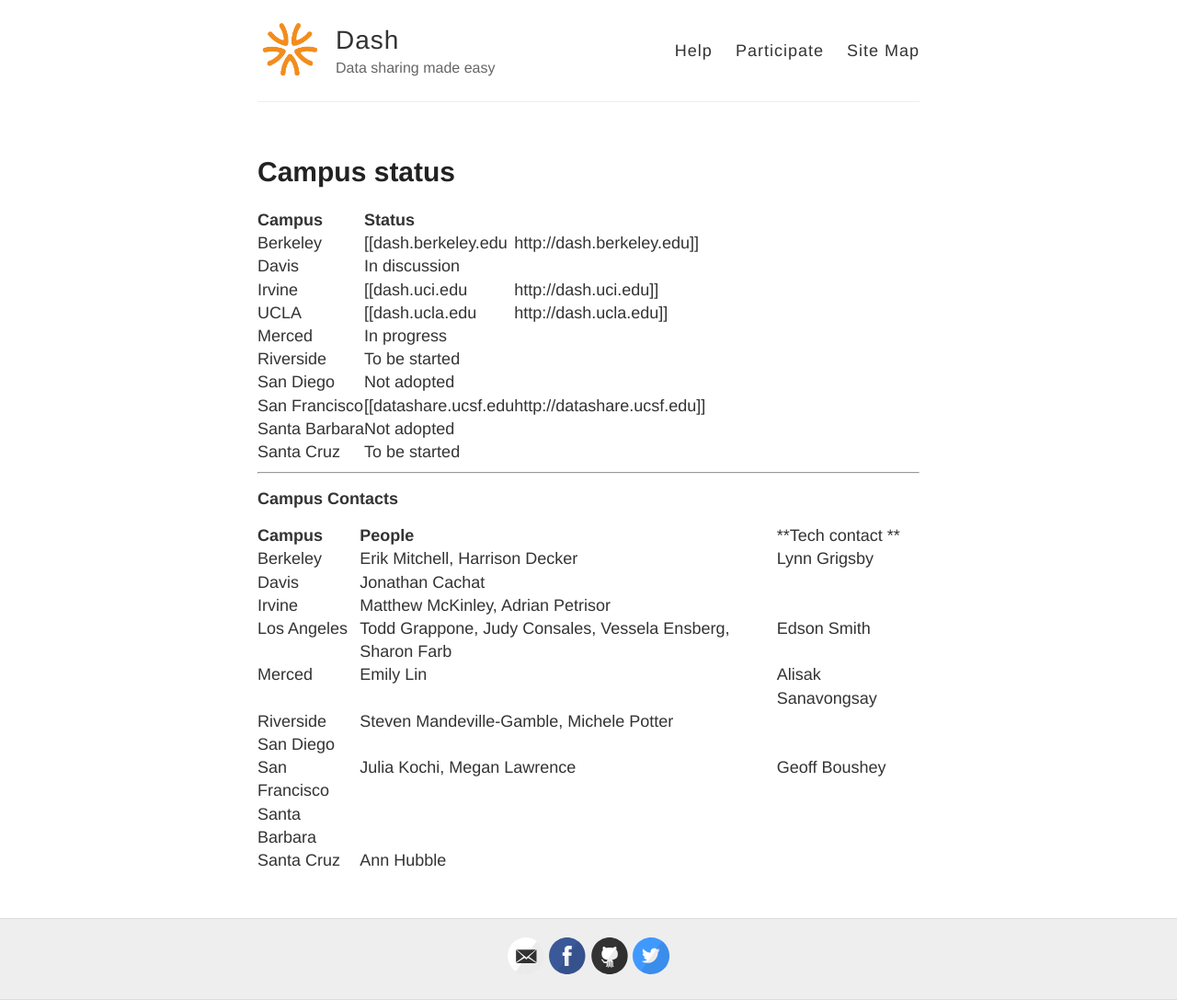
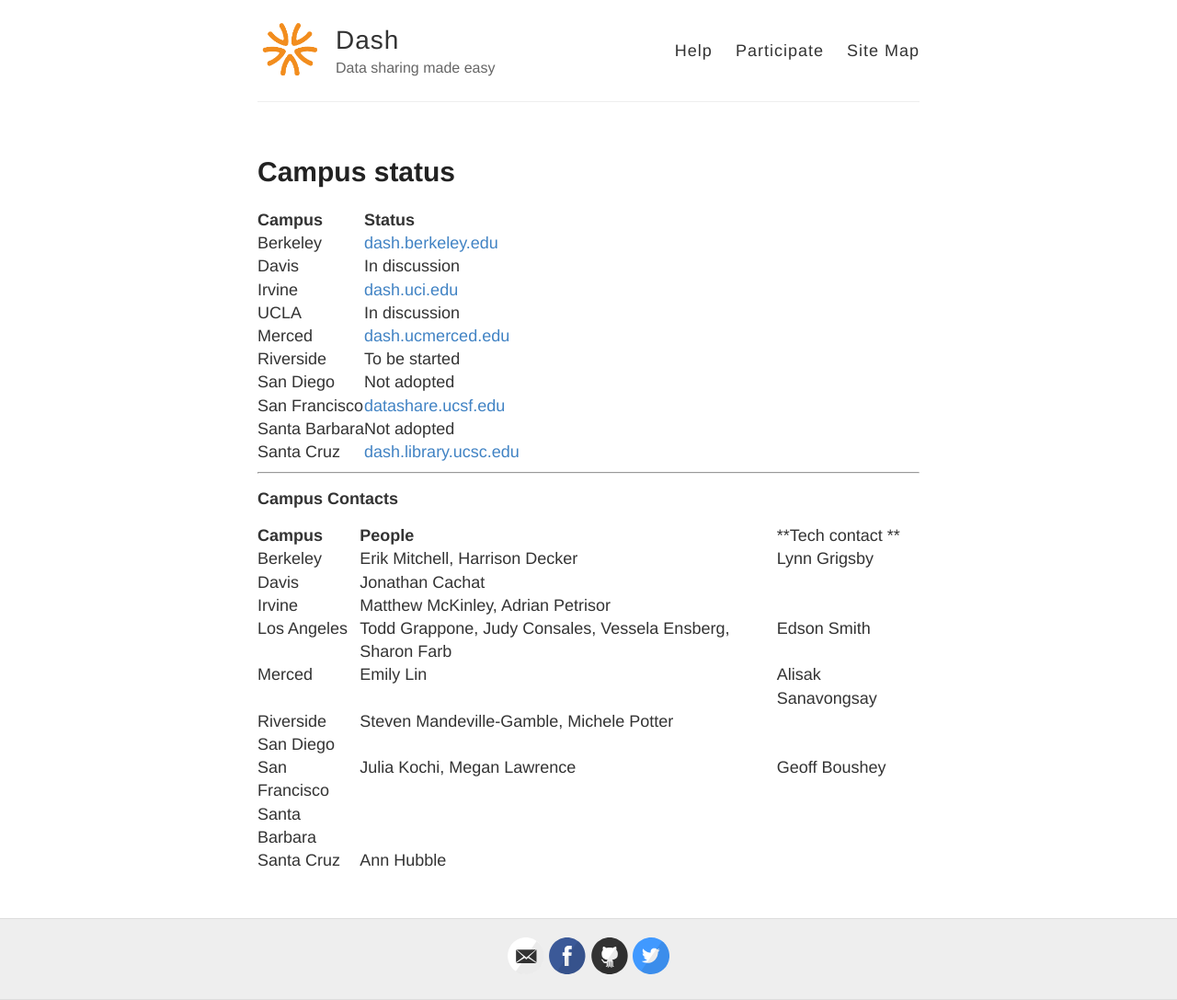
Before and after one commit to CDLUC3/dash, a Jekyll site: the page built from campus-status.md, in a window 1280 px wide. Shown: the whole page at 92% size. Built offline with Jekyll 4.4.1, drawn with Linux system fonts in a browser that asks for light colours.

Commit message:
Updating campus status page

```diff
--- a/campus-status.md
+++ b/campus-status.md
@@ -5,16 +5,16 @@
 ---
 
 | **Campus** | **Status** |
-| Berkeley| [[dash.berkeley.edu|http://dash.berkeley.edu]] |
+| Berkeley| [dash.berkeley.edu](https://dash.berkeley.edu) |
 | Davis | In discussion |
-| Irvine | [[dash.uci.edu|http://dash.uci.edu]] |
-| UCLA | [[dash.ucla.edu|http://dash.ucla.edu]] |
-| Merced | In progress |
+| Irvine | [dash.uci.edu](https://dash.uci.edu) |
+| UCLA | In discussion |
+| Merced | [dash.ucmerced.edu](https://dash.ucmerced.edu) |
 | Riverside | To be started |
 | San Diego | Not adopted |
-| San Francisco | [[datashare.ucsf.edu|http://datashare.ucsf.edu]] |
+| San Francisco | [datashare.ucsf.edu](https://datashare.ucsf.edu) |
 | Santa Barbara | Not adopted |
-| Santa Cruz | To be started |
+| Santa Cruz | [dash.library.ucsc.edu](https://dash.library.ucsc.edu) |
 
 
 
```
